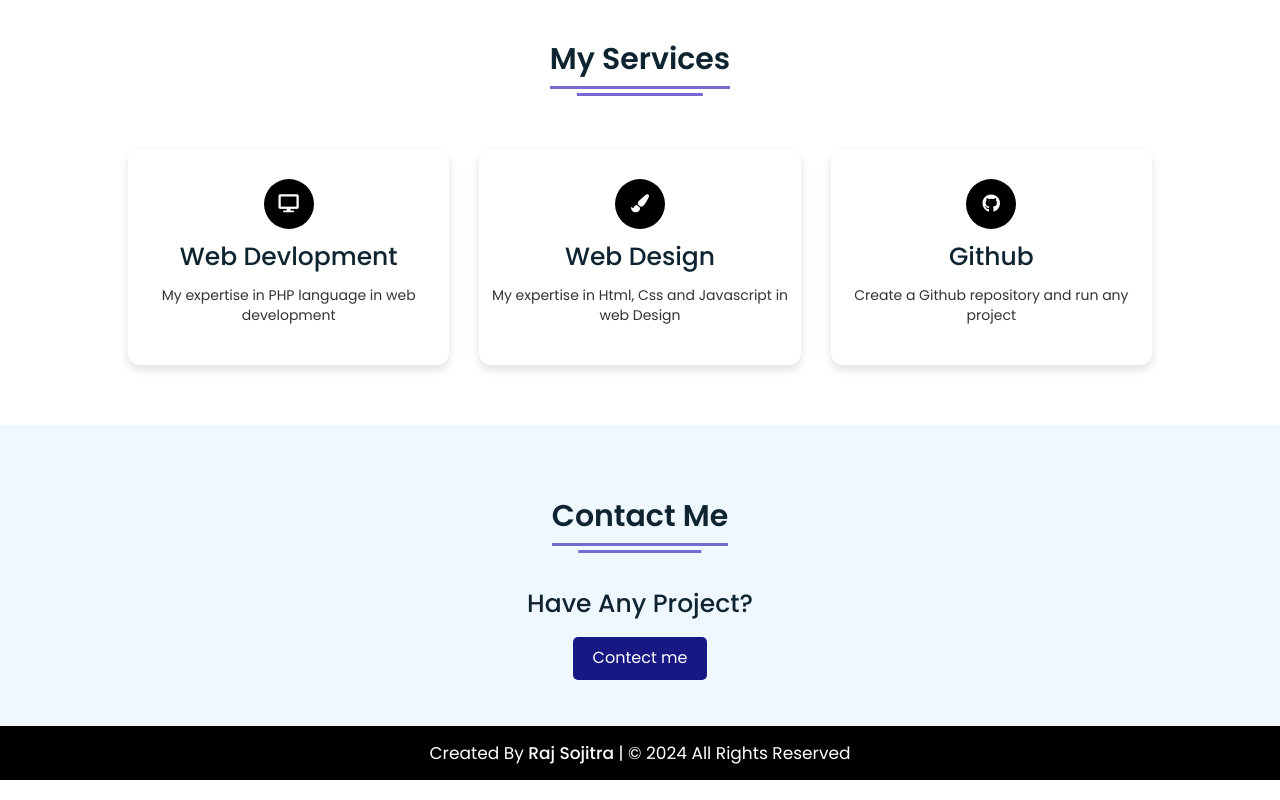
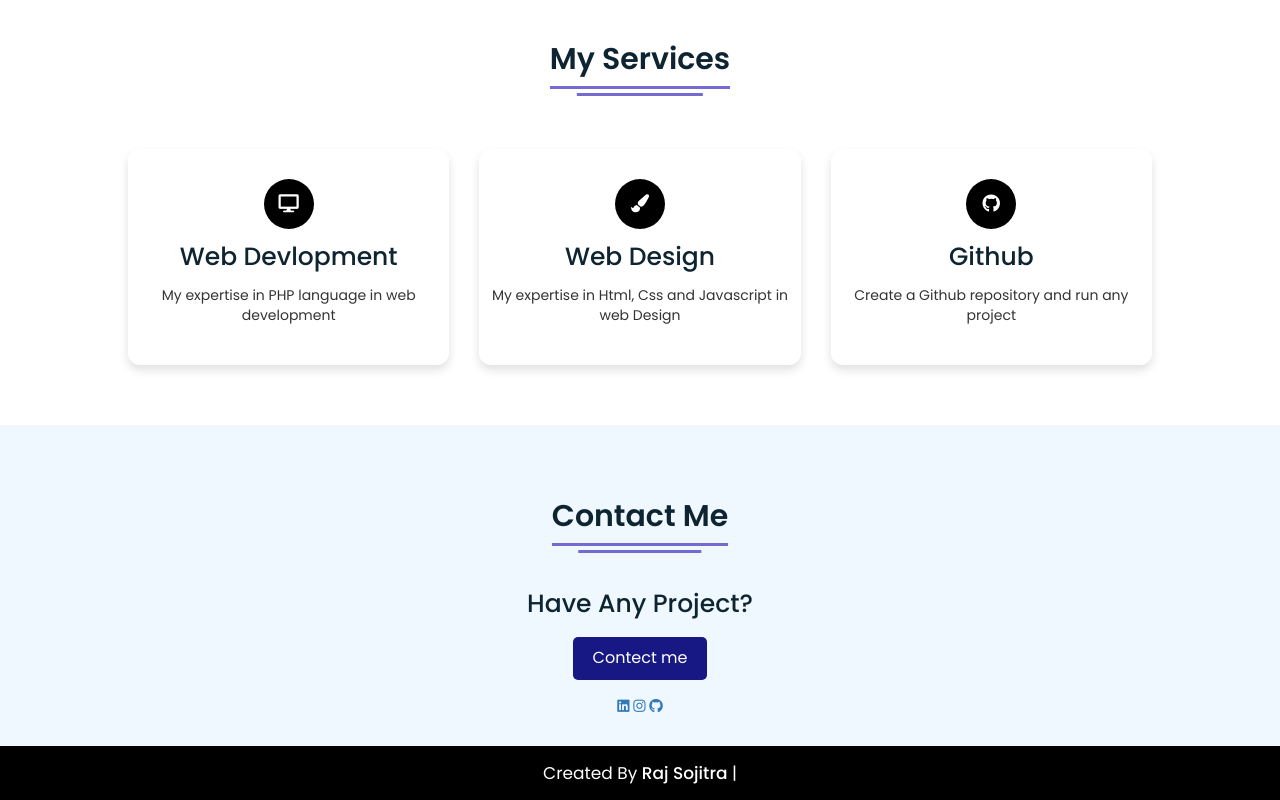
Before and after one commit to rajsojitra11/portfolio, a plain HTML site: page portfolio/index.html in a window 1280 px wide. Shown: the part 2100-2900 px from the top of the page. Drawn offline with nearby package versions, Linux system fonts and the light colour scheme.

Commit message:
Update index.html

```diff
--- a/portfolio/index.html
+++ b/portfolio/index.html
@@ -249,6 +249,17 @@
               </button></a
             >
           </div>
+          <div class="social-icons">
+            <a href="https://www.linkedin.com/in/raj-sojitra-0a96bb2a6?utm_source=share&utm_campaign=share_via&utm_content=profile&utm_medium=android_app">
+              <i class="fab fa-linkedin"></i>
+            </a>
+            <a href="https://www.instagram.com/the_raj_patel__01?igsh=MWZ1bXc5azl3dHRzcA==">
+              <i class="fab fa-instagram"></i>
+            </a>
+            <a href="https://github.com/rajsojitra11"
+            ><i class="fab fa-github"></i
+          ></a>
+          </div>
         </div>
       </div>
     </section>
@@ -259,7 +270,7 @@
         <span
           >Created By
           <a href="#">Raj Sojitra</a>
-          | &#169; 2024 All Rights Reserved</span
+          | </span
         >
       </div>
     </footer>
```
